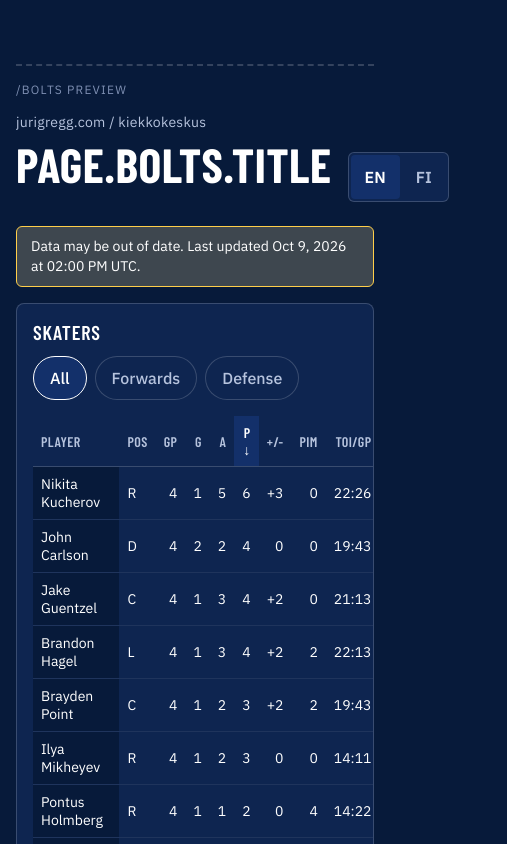
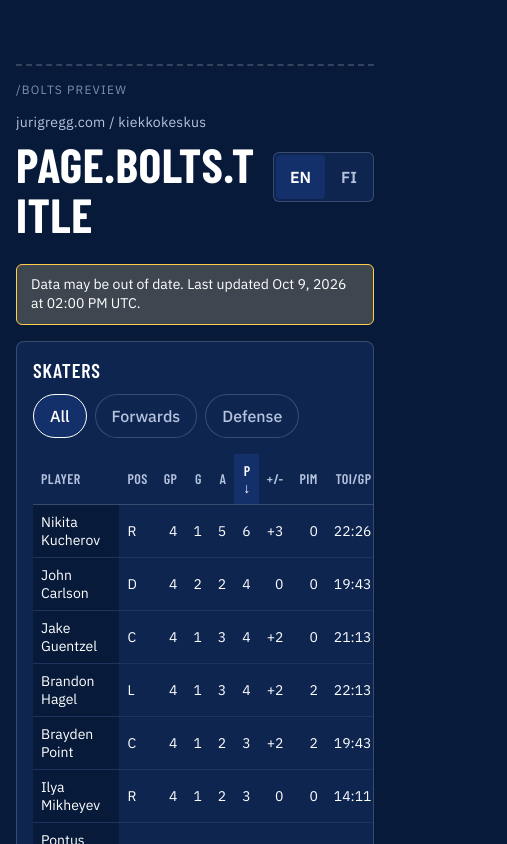
Before and after one commit to greggjuri/kiekkokeskus, a plain HTML site: page site/kiekkokeskus/_dev/harness.html in a window 390 px wide. Shown: the top 844 px of the page, 507 px wide, since content can reach past the window. Drawn offline with nearby package versions, Linux system fonts and the light colour scheme; files whose address does not match are found by name.

Commit message:
fix(06): mobile header overflow and harness langExplicit propagation
Mobile: on narrow viewports the long title made the kk-header grid wider than its
container, pushing the whole page past 100vw. Fix is minmax(0, 1fr) on the title
column plus overflow-wrap: anywhere on .kk-title so a long single word can break.

Harness: onLangChange didn't persist langExplicit on state, so a toggle click
followed by a pill/sort click would drop ?lang= from the URL. Set
state.langExplicit=true in the handler so writes stay consistent.

```diff
--- a/site/kiekkokeskus/_dev/harness.html
+++ b/site/kiekkokeskus/_dev/harness.html
@@ -131,7 +131,8 @@
             subtitleKey: null,
             lang: state.lang,
             onLangChange: (next) => {
-              state = { ...state, lang: next };
+              // Mark langExplicit on the state so later pill/sort writes keep ?lang= in the URL.
+              state = { ...state, lang: next, langExplicit: true };
               writeState(state, {
                 history: window.history,
                 pathname: window.location.pathname,
--- a/site/kiekkokeskus/kk.css
+++ b/site/kiekkokeskus/kk.css
@@ -52,7 +52,9 @@ main {
 /* Header */
 .kk-header {
   display: grid;
-  grid-template-columns: 1fr auto;
+  /* minmax(0, 1fr) lets the title column shrink below its min-content so a very long title
+     doesn't push the grid past its container on narrow viewports. */
+  grid-template-columns: minmax(0, 1fr) auto;
   gap: 8px 16px;
   align-items: baseline;
   padding: 16px 0 24px;
@@ -73,6 +75,8 @@ main {
   margin: 0;
   letter-spacing: 0.01em;
   text-transform: uppercase;
+  min-width: 0;
+  overflow-wrap: anywhere;
 }
 
 .kk-subtitle {
```
